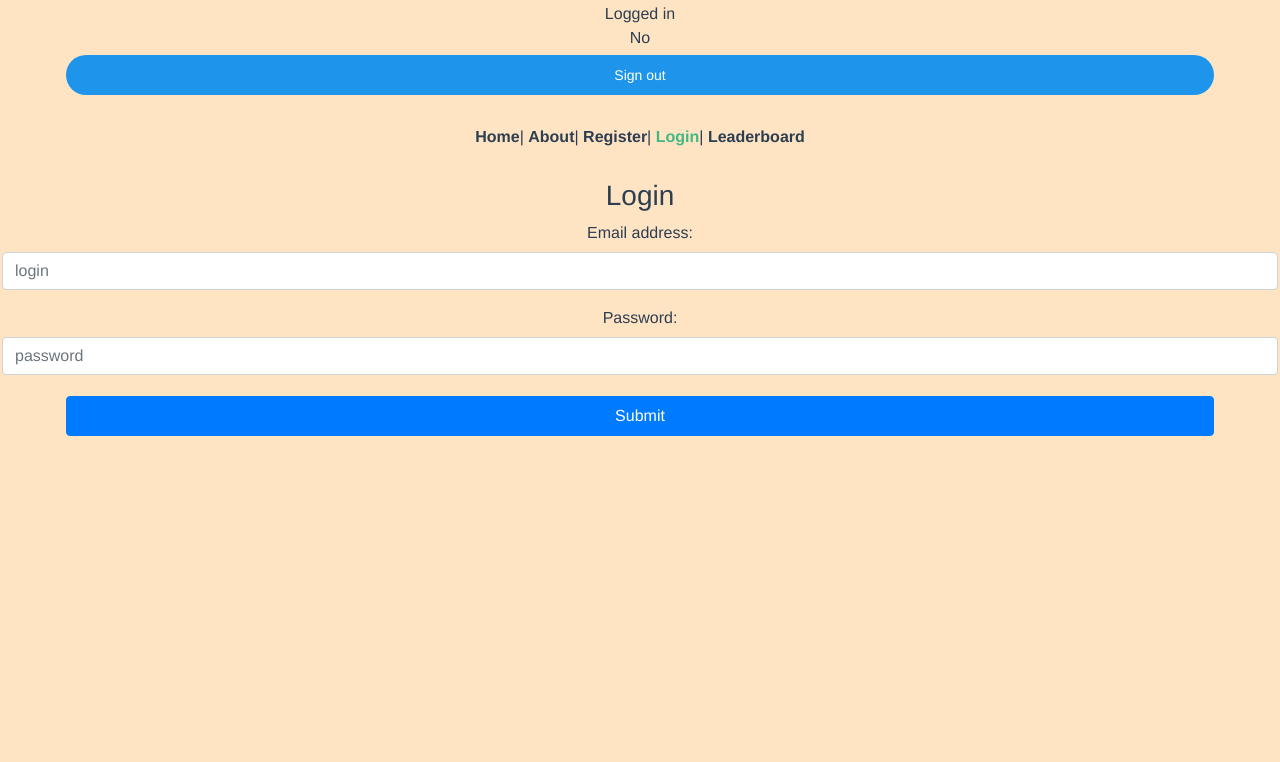
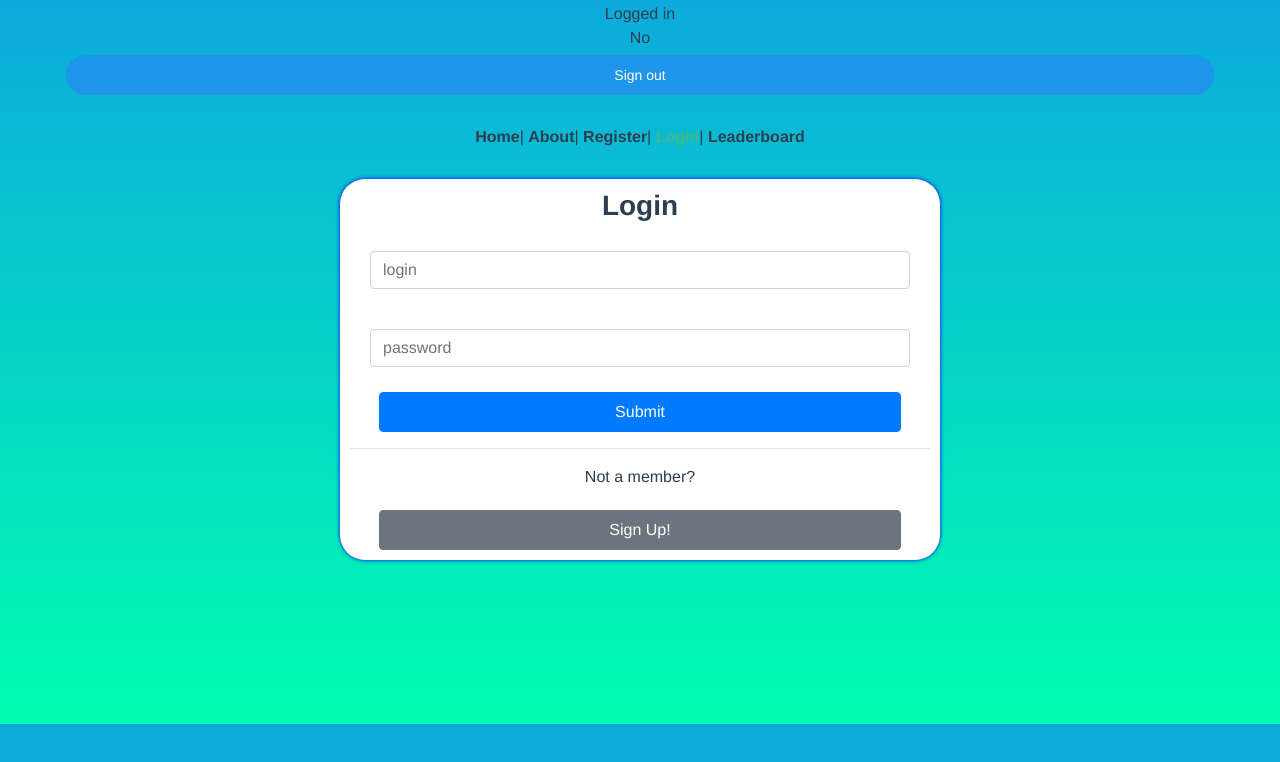
Before and after one commit to bmaggia/Hacklahoma, a Vue app in the folder StemForTots/: page /login in a window 1280 px wide. Shown: the top 762 px of the page. Built offline with nearby package versions, Linux system fonts and the light colour scheme; no server answers.

Commit message:
Added lots of things

```diff
--- a/StemForTots/src/components/Top-Header.vue
+++ b/StemForTots/src/components/Top-Header.vue
@@ -18,7 +18,8 @@ export default {
   methods: {
     setupFirebase() {
       firebase.auth().onAuthStateChanged(user => {
-        if (user) {
+          if (user) {
+              console.log("Checking Log in");
           // User is signed in.
           console.log("signed in");
           this.loggedIn = true;
--- a/StemForTots/src/main.js
+++ b/StemForTots/src/main.js
@@ -7,6 +7,8 @@ import router from "./router";
 import store from "./store";
 import firebase from "firebase/app";
 import axios from "axios";
+
+require("firebase/firestore");
 
 Vue.config.productionTip = false;
 Vue.prototype.$axios = axios;
@@ -23,6 +25,9 @@ const firebaseConfig = {
 };
 
 firebase.initializeApp(firebaseConfig);
+
+export const db = firebase.firestore();
+
 
 let app;
 
--- a/StemForTots/src/router/index.js
+++ b/StemForTots/src/router/index.js
@@ -20,7 +20,6 @@ const routes = [
     path: "/leaderboard",
     name: "leaderboard",
     component: Secret,
-    meta: { requiresAuth: true }
   },
   {
     path: "/login",
--- a/StemForTots/src/views/Home.vue
+++ b/StemForTots/src/views/Home.vue
@@ -37,7 +37,8 @@
 body {
 	display: block;
 	font-family: tahoma;
-	background-color: bisque;
+	background: linear-gradient( #0caadc, #00ffb1);
+	height:90vh;
 	color: black;
 	margin: 2px;
 }
--- a/StemForTots/src/views/Leaderboard.vue
+++ b/StemForTots/src/views/Leaderboard.vue
@@ -1,46 +1,68 @@
 <template>
   <div>
-    <h3>
-      <h5 class="secret" v-for="secret in secrets" :key="secret.char_id">{{secret.name}}</h5>
-      <h4>Hello World</h4>
-    </h3>
+      <div id="tContainer">
+          <h3><b>Leaderboard</b></h3>
+
+      </div>
   </div>
 </template>
 
 <script>
-import * as firebase from "firebase/app";
-import "firebase/auth";
 
-export default {
-  data() {
-    return {
-      secrets: ""
-    };
-  },
-  mounted() {
-    this.getSecrets();
-  },
-  methods: {
-    async getSecrets() {
-      const token = await firebase.auth().currentUser.getIdToken();
-      let config = {
-        headers: {
-          Authorization: `Bearer ${token}`
-        }
-      };
 
-      this.secrets = await this.$axios.get(
-        "http://localhost:3000/erik",
-        config
-      );
-      this.secrets = this.secrets.data;
-    }
+    import { db } from '../main.js';
+
+
+    export default {
+        Mounted() {
+            this.getLeaderboard();
+        },
+        methods: {
+            getLeaderboard() {
+
+                db.collection("users").get().then( (snapshot) => {
+
+                    snapshot.docs.forEach(doc => {
+                        console.log(doc);
+                    });
+                });
+            }
   }
 };
+
 </script>
 
-<style lang="scss" scoped>
-div {
-  color: inherit;
-}
+<style lang="scss">
+    body {
+        display: block;
+        font-family: tahoma;
+        background-color: bisque;
+        color: black;
+        margin: 2px;
+    }
+
+    .nav-bar {
+        background: linear-gradient(-90deg, #84CF6A, #16C0B0);
+        height: 60px;
+    }
+
+
+    .footer {
+        position: fixed;
+        background: linear-gradient(-90deg, #84CF6A, #16C0B0);
+        height: 60px;
+        width: 100%;
+        bottom: 0;
+    }
+
+    #tContainer {
+        display: block;
+        border-radius: 25px;
+        width: 600px;
+        padding: 10px 10px;
+        margin: 0 auto;
+        background-color: white;
+        align-content: center;
+        box-shadow: 0 0 4px blue;
+    }
 </style>
--- a/StemForTots/src/views/Login.vue
+++ b/StemForTots/src/views/Login.vue
@@ -1,51 +1,156 @@
 <template>
     <div>
-    <h3>Login</h3>
+        <div id="tContainer">
+            <div v-if="ismember">
+                <h3><b>Login</b></h3>
                 <b-form @submit.prevent="pressed">
+                    <b-container style="padding:20px">
+                        <div class="login">
+                            <b-form-input type="email" placeholder="login" v-model="email" />
+                        </div>
+                    </b-container>
 
-      <div class="login">
-          <b-form-group label="Email address:">
-              <b-form-input type="email" placeholder="login" v-model="email" />
-          </b-form-group>
+                    <b-container style="padding:20px">
+                        <div class="password">
+                            <b-form-input type="password" placeholder="password" v-model="password" />
+                        </div>
+                    </b-container>
+
+                    <b-button type="submit" variant="primary">Submit</b-button>
+
+                    <div class="error" v-if="error">{{error.message}}</div>
+                </b-form>
+
+                <hr />
+                <p>Not a member?</p>
+
+                <b-button v-on:click="notUser">Sign Up!</b-button>
+
             </div>
 
+            <div v-if="!ismember">
+                <h3><b>Sign Up</b></h3>
+
+                <b-form @submit.prevent="register">
+                    <div class="login">
+                        <b-container style="padding:20px">
+                            <b-form-input type="email" placeholder="email addres" v-model="email" />
+                        </b-container>
+                    </div>
+                    <div class="username">
+                        <b-container style="padding:20px">
+                            <b-form-input type="text" placeholder="username" v-model="username" />
+                        </b-container>
+                    </div>
                     <div class="password">
-          <b-form-group label="Password:">
+                        <b-container style="padding:20px">
                             <b-form-input type="password" placeholder="password" v-model="password" />
-          </b-form-group>
+                        </b-container>
                     </div>
+
 
                     <b-button type="submit" variant="primary">Submit</b-button>
 
                     <div class="error" v-if="error">{{error.message}}</div>
                 </b-form>
             </div>
+
+        </div>
+    </div>
 </template>
 
 <script>
+    import { db } from '../main.js';
+
 import * as firebase from "firebase/app";
 import "firebase/auth";
 export default {
-  data() {
-    return {
-      email: "",
-      password: "",
-      error: ""
-    };
-  },
         methods: {
+        notUser() {
+              this.ismember = false;
+              console.log(this.ismember);
+          }, // SIGNUP
         pressed() {
           firebase
             .auth()
             .signInWithEmailAndPassword(this.email, this.password)
             .then(data => {
               console.log(data);
-          this.$router.replace({ name: "secret" });
+              this.$router.replace({ name: "home" });
             })
             .catch(error => {
                 this.error = error;
             });
+        }, // REGISTER
+        register() {
+            firebase
+                .auth()
+                .createUserWithEmailAndPassword(this.email, this.password)
+                .then(() => {
+                    console.log("here");
+                    this.$router.replace({ name: "secret" });
+                })
+                .catch(error => (this.error = error));
+
+
+            db.collection("users").add({
+                email: this.email,
+                score: 0,
+                username: this.username
+            })
+                .then(function (docRef) {
+                    console.log("Document written with ID: ", docRef.id);
+                })
+                .catch(function (error) {
+                    console.error("Error adding document: ", error);
+                });
         }
+    },
+    data() {
+    return {
+      email: "",
+      password: "",
+      username: "",
+      error: "",
+      ismember: true
+    };
   }
 };
 </script>
+
+<style lang="scss">
+    body {
+        display: block;
+        font-family: tahoma;
+        background-color: bisque;
+        color: black;
+        margin: 2px;
+    }
+
+    .nav-bar {
+        background: linear-gradient(-90deg, #84CF6A, #16C0B0);
+        height: 60px;
+    }
+
+
+    .footer {
+        position: fixed;
+        background: linear-gradient(-90deg, #84CF6A, #16C0B0);
+        height: 60px;
+        width: 100%;
+        bottom: 0;
+    }
+
+    #tContainer {
+        display: block;
+        border-radius: 25px;
+
+        width: 320px;
+        padding: 10px 10px;
+        margin: 0 auto;
+        background-color: white;
+        align-content: center;
+        box-shadow: 0 0 4px blue;
+    }
+
+</style>
--- a/StemForTots/src/views/Register.vue
+++ b/StemForTots/src/views/Register.vue
@@ -49,3 +49,60 @@ export default {
   }
 };
 </script>
+
+
+<style lang="scss">
+    body {
+        display: block;
+        font-family: tahoma;
+        background: linear-gradient( #0caadc, #00ffb1);
+        height: 90vh;
+        color: black;
+        margin: 2px;
+    }
+
+    .nav-bar {
+        background: linear-gradient(-90deg, #84CF6A, #16C0B0);
+        height: 60px;
+    }
+
+    .footer {
+        position: fixed;
+        background: linear-gradient(-90deg, #84CF6A, #16C0B0);
+        height: 60px;
+        width: 100%;
+        bottom: 0;
+    }
+
+    #tContainer {
+        display: block;
+        border-radius: 25px;
+        width: 15%;
+        padding: 10px 10px;
+        margin: 0 auto;
+        background-color: white;
+        align-content: center;
+        box-shadow: 0 0 4px blue;
+    }
+
+    .question {
+        text-align: center;
+    }
+
+    .answers button {
+        padding: 10px 24px;
+        display: block;
+        margin: 5px auto;
+    }
+
+    button {
+        margin-top: 5px;
+        border: none;
+        border-radius: 25px;
+        background-color: #1E95EA;
+        color: white;
+        height: 40px;
+        width: 90%;
+        font-size: 14px;
+    }
+</style>
```
Lines whose indentation alone changed are shown as unchanged.
